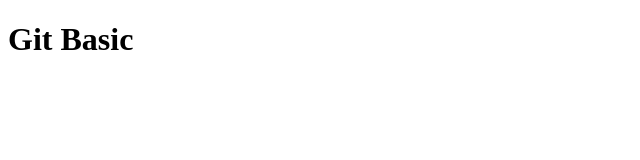
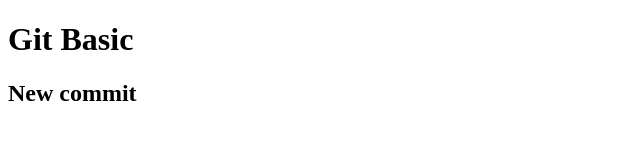
Before and after one commit to kshitizsri/15-sep, a plain HTML site: page src/index.html in a window 1280 px wide. Shown: the whole page, without its empty margins (0-640 px from the left). Drawn offline with Linux system fonts and the light colour scheme.

Commit message:
second commit

```diff
--- a/src/index.html
+++ b/src/index.html
@@ -8,5 +8,6 @@
 </head>
 <body>
     <h1> Git Basic</h1>
+    <h2> New commit</h2>
 </body>
 </html>
```
